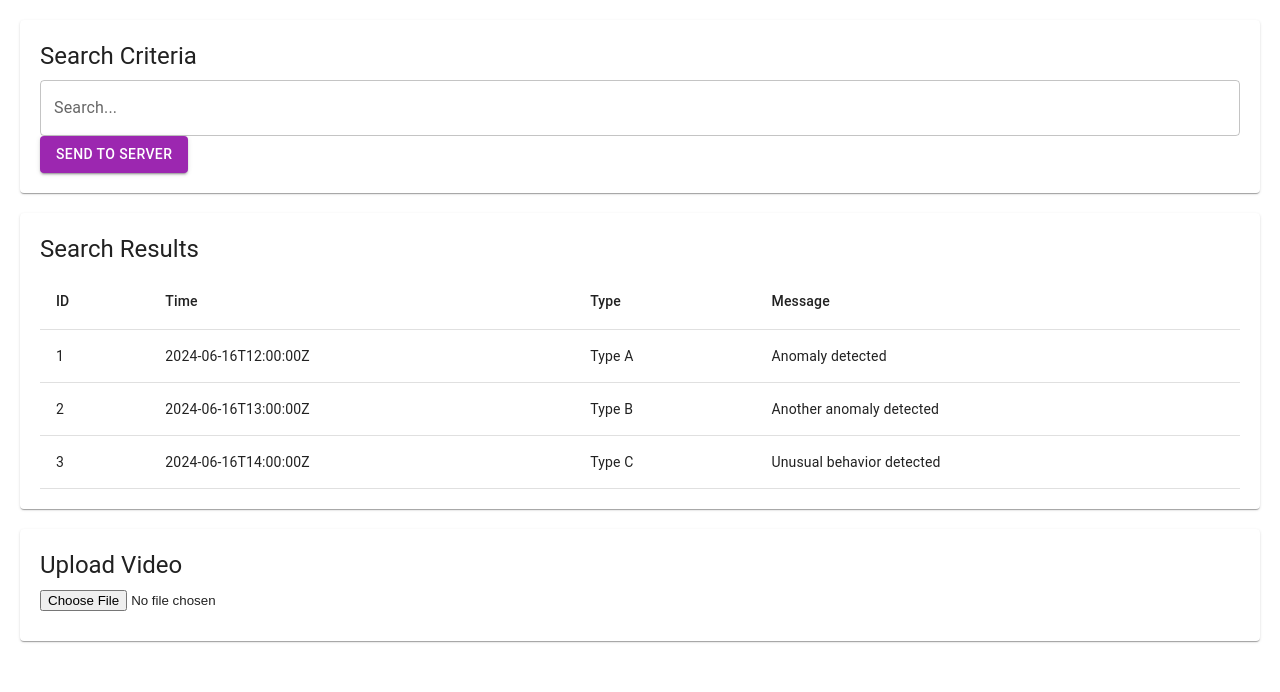
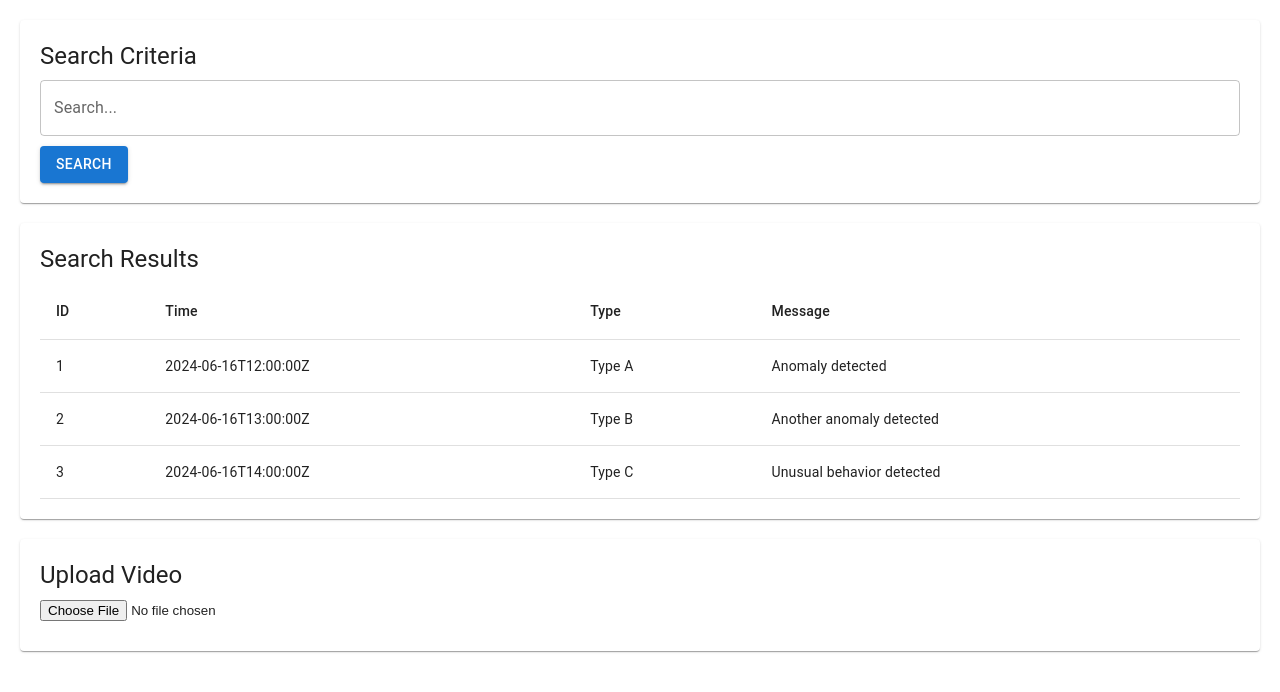
Before and after one commit to Haoming-jpg/anomaly-detection-system, a React (Create React App) app in the folder frontend/: page / in a window 1280 px wide. Shown: the top 692 px of the page. Built offline with nearby package versions, Linux system fonts and the light colour scheme.

Commit message:
fix: correct the Send to Server button functionality after wrong update

```diff
--- a/frontend/src/MainPage.tsx
+++ b/frontend/src/MainPage.tsx
@@ -97,10 +97,11 @@ const MainPage = () => {
         />
         <Button
           variant="contained"
-          color="secondary"
-          onClick={sendVideoToServer}
+          color="primary"
+          onClick={handleSearch}
+          style={{ marginTop: 10 }}
         >
-          Send to Server
+          Search
         </Button>
       </Paper>
 
@@ -150,10 +151,7 @@ const MainPage = () => {
           <Button
             variant="contained"
             color="secondary"
-            onClick={() => {
-              console.log('Ready to upload:', videoFile);
-              // Later: Here you will call the API to upload to backend
-            }}
+            onClick={sendVideoToServer}
           >
             Send to Server
           </Button>
```
